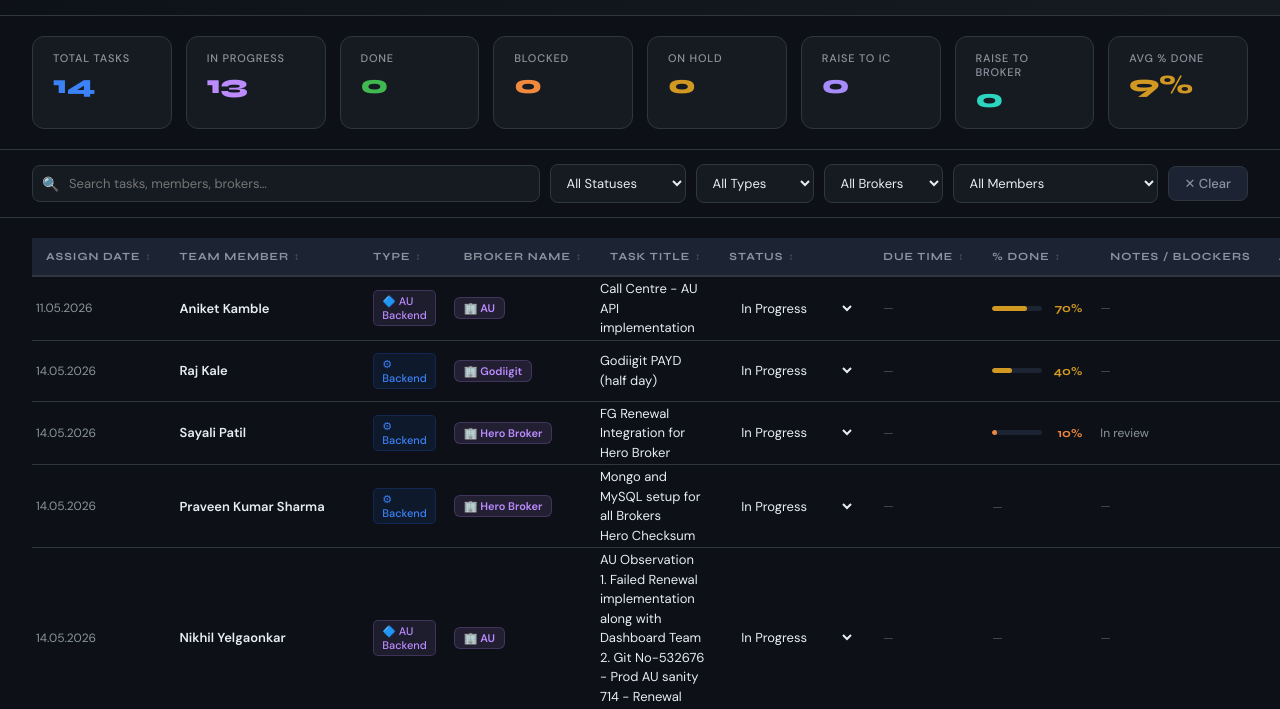
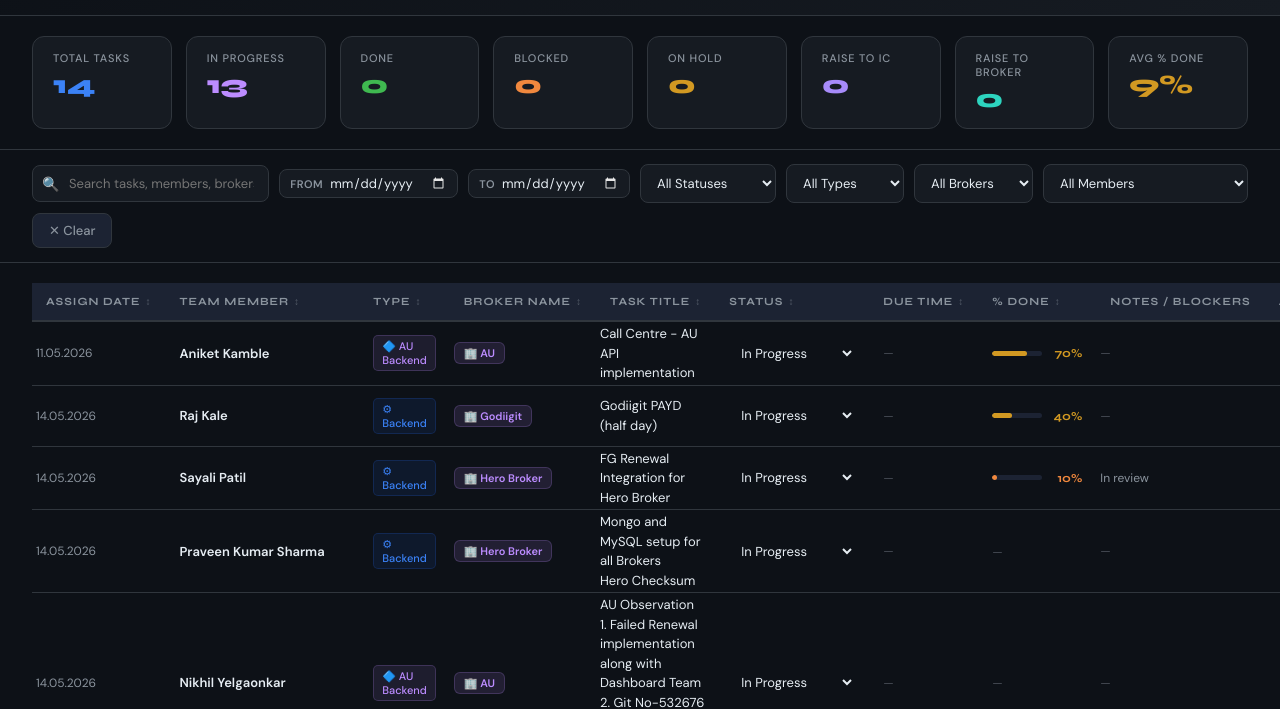
Before and after one commit to Nirmalfyntune/dev-task-tracker, a plain HTML site: page index.html in a window 1280 px wide. Shown: the part 97-806 px from the top of the page. Drawn offline with Linux system fonts and the light colour scheme.

Commit message:
Update index.html
Date range

```diff
--- a/index.html
+++ b/index.html
@@ -130,7 +130,7 @@
     border-bottom: 1px solid var(--border);
   }
   .search-box {
-    position: relative; flex: 1; min-width: 200px;
+    position: relative; flex: 1.5; min-width: 200px;
   }
   .search-box input {
     width: 100%; padding: 9px 14px 9px 36px;
@@ -142,6 +142,23 @@
   }
   .search-box input:focus { border-color: var(--accent); box-shadow: 0 0 0 3px var(--accent-glow); }
   .search-icon { position: absolute; left: 10px; top: 50%; transform: translateY(-50%); color: var(--text-muted); font-size: 14px; }
+
+  /* DATE FILTER BLOCKS */
+  .date-filter-group {
+    display: flex; align-items: center; gap: 6px; background: var(--surface);
+    border: 1px solid var(--border); border-radius: 8px; padding: 4px 10px;
+  }
+  .date-filter-group label {
+    font-size: 11px; color: var(--text-muted); font-weight: 600; text-transform: uppercase; letter-spacing: 0.5px;
+  }
+  .date-filter-group input[type="date"] {
+    background: transparent; border: none; color: var(--text); font-size: 13px;
+    font-family: 'DM Sans', sans-serif; outline: none; cursor: pointer;
+  }
+  .date-filter-group input[type="date"]::-webkit-calendar-picker-indicator {
+    filter: invert(0.9); cursor: pointer;
+  }
+
   .filter-select {
     padding: 9px 12px; background: var(--surface); border: 1px solid var(--border);
     border-radius: 8px; color: var(--text); font-size: 13px;
@@ -190,7 +207,6 @@
   }
   tbody tr:hover { background: rgba(37,99,235,0.06); transform: scale(1.001); }
 
-  /* Highlight Done tasks with subtle green background and strong left border */
   tbody tr.task-done-row {
     background: rgba(63, 185, 80, 0.08);
     border-left: 4px solid var(--green);
@@ -255,41 +271,25 @@
 
   /* EDITABLE CELL */
   .editable {
-    cursor: pointer;
-    position: relative;
-    border-radius: 5px;
-    padding: 2px 4px;
-    margin: -2px -4px;
-    transition: background 0.15s;
+    cursor: pointer; position: relative; border-radius: 5px; padding: 2px 4px; margin: -2px -4px; transition: background 0.15s;
   }
   .editable:hover { background: rgba(255,255,255,0.06); }
   .editable:hover::after { content: '✎'; font-size: 10px; margin-left: 5px; color: var(--text-dim); }
 
   /* INLINE EDIT INPUT */
   .inline-edit {
-    background: var(--surface2); border: 1px solid var(--accent);
-    border-radius: 5px; color: var(--text); font-size: 13px;
-    font-family: 'DM Sans', sans-serif;
-    padding: 4px 8px; width: 100%; outline: none;
-    box-shadow: 0 0 0 3px var(--accent-glow);
+    background: var(--surface2); border: 1px solid var(--accent); border-radius: 5px; color: var(--text); font-size: 13px;
+    font-family: 'DM Sans', sans-serif; padding: 4px 8px; width: 100%; outline: none; box-shadow: 0 0 0 3px var(--accent-glow);
   }
 
   /* MODAL OVERLAY */
   .modal-overlay {
-    display: none; position: fixed; inset: 0;
-    background: rgba(0,0,0,0.7); backdrop-filter: blur(4px);
-    z-index: 200; align-items: center; justify-content: center;
+    display: none; position: fixed; inset: 0; background: rgba(0,0,0,0.7); backdrop-filter: blur(4px); z-index: 200; align-items: center; justify-content: center;
   }
   .modal-overlay.open { display: flex; }
   .modal {
-    background: var(--surface);
-    border: 1px solid var(--border);
-    border-radius: 16px;
-    padding: 28px 32px;
-    width: 560px; max-width: 95vw;
-    box-shadow: 0 20px 60px rgba(0,0,0,0.5);
-    animation: modalIn 0.25s ease;
-    max-height: 90vh; overflow-y: auto;
+    background: var(--surface); border: 1px solid var(--border); border-radius: 16px; padding: 28px 32px; width: 560px; max-width: 95vw;
+    box-shadow: 0 20px 60px rgba(0,0,0,0.5); animation: modalIn 0.25s ease; max-height: 90vh; overflow-y: auto;
   }
   @keyframes modalIn {
     from { opacity: 0; transform: scale(0.94) translateY(20px); }
@@ -301,11 +301,8 @@
   .form-group.full { grid-column: 1/-1; }
   .form-group label { font-size: 11px; font-weight: 600; text-transform: uppercase; letter-spacing: 0.7px; color: var(--text-muted); }
   .form-group input, .form-group select, .form-group textarea {
-    padding: 9px 12px;
-    background: var(--surface2); border: 1px solid var(--border);
-    border-radius: 8px; color: var(--text); font-size: 13px;
-    font-family: 'DM Sans', sans-serif;
-    outline: none; transition: border-color 0.2s;
+    padding: 9px 12px; background: var(--surface2); border: 1px solid var(--border); border-radius: 8px; color: var(--text); font-size: 13px;
+    font-family: 'DM Sans', sans-serif; outline: none; transition: border-color 0.2s;
   }
   .form-group input:focus, .form-group select:focus, .form-group textarea:focus {
     border-color: var(--accent); box-shadow: 0 0 0 3px var(--accent-glow);
@@ -317,12 +314,8 @@
   /* TOAST */
   .toast-container { position: fixed; bottom: 24px; right: 24px; z-index: 300; display: flex; flex-direction: column; gap: 8px; }
   .toast {
-    background: var(--surface2); border: 1px solid var(--border);
-    border-radius: 10px; padding: 12px 18px;
-    font-size: 13px; color: var(--text);
-    animation: toastIn 0.3s ease;
-    box-shadow: 0 8px 24px rgba(0,0,0,0.4);
-    display: flex; align-items: center; gap: 8px;
+    background: var(--surface2); border: 1px solid var(--border); border-radius: 10px; padding: 12px 18px; font-size: 13px; color: var(--text);
+    animation: toastIn 0.3s ease; box-shadow: 0 8px 24px rgba(0,0,0,0.4); display: flex; align-items: center; gap: 8px;
   }
   @keyframes toastIn {
     from { opacity: 0; transform: translateX(40px); }
@@ -330,9 +323,7 @@
   }
 
   /* EMPTY STATE */
-  .empty-state {
-    text-align: center; padding: 60px 20px; color: var(--text-muted);
-  }
+  .empty-state { text-align: center; padding: 60px 20px; color: var(--text-muted); }
   .empty-state .icon { font-size: 40px; margin-bottom: 12px; }
   .empty-state p { font-size: 14px; }
 
@@ -340,9 +331,7 @@
   .row-actions { display: flex; gap: 6px; opacity: 0; transition: opacity 0.2s; }
   tbody tr:hover .row-actions { opacity: 1; }
   .action-btn {
-    width: 26px; height: 26px; border-radius: 6px; border: none;
-    cursor: pointer; font-size: 12px; display: flex; align-items: center; justify-content: center;
-    transition: all 0.15s;
+    width: 26px; height: 26px; border-radius: 6px; border: none; cursor: pointer; font-size: 12px; display: flex; align-items: center; justify-content: center; transition: all 0.15s;
   }
   .action-btn.edit { background: rgba(37,99,235,0.15); color: var(--accent2); }
   .action-btn.edit:hover { background: rgba(37,99,235,0.3); }
@@ -351,7 +340,9 @@
   .action-btn.delete { background: rgba(248,81,73,0.12); color: var(--red); }
   .action-btn.delete:hover { background: rgba(248,81,73,0.25); }
 
-  /* RESPONSIVE */
+  @media (max-width: 990px) {
+    .controls { gap: 8px; }
+  }
   @media (max-width: 700px) {
     .topbar, .stats-row, .controls, .table-wrapper { padding: 14px 12px; }
     .stats-row { gap: 8px; }
@@ -385,6 +376,17 @@
     <span class="search-icon">🔍</span>
     <input type="text" id="search-input" placeholder="Search tasks, members, brokers…" oninput="renderTable()"/>
   </div>
+
+  <!-- DATE RANGE FILTERS -->
+  <div class="date-filter-group">
+    <label>From</label>
+    <input type="date" id="filter-from-date" onchange="renderTable()"/>
+  </div>
+  <div class="date-filter-group">
+    <label>To</label>
+    <input type="date" id="filter-to-date" onchange="renderTable()"/>
+  </div>
+
   <select class="filter-select" id="filter-status" onchange="renderTable()">
     <option value="">All Statuses</option>
     <option value="In Progress">In Progress</option>
@@ -605,6 +607,8 @@ function populateFilters() {
 
 function clearFilters() {
   document.getElementById('search-input').value='';
+  document.getElementById('filter-from-date').value='';
+  document.getElementById('filter-to-date').value='';
   document.getElementById('filter-status').value='';
   document.getElementById('filter-type').value='';
   document.getElementById('filter-broker').value='';
@@ -622,6 +626,8 @@ function sortBy(col) {
 // ─── RENDER TABLE ─────────────────────────────────────────────────────────────
 function renderTable() {
   const search = document.getElementById('search-input').value.toLowerCase();
+  const fromDate = document.getElementById('filter-from-date').value;
+  const toDate = document.getElementById('filter-to-date').value;
   const fStatus = document.getElementById('filter-status').value;
   const fType = document.getElementById('filter-type').value;
   const fBroker = document.getElementById('filter-broker').value;
@@ -629,7 +635,13 @@ function renderTable() {
 
   let filtered = tasks.filter(t => {
     const haystack = [t.member,t.title,t.broker,t.notes,t.type].join(' ').toLowerCase();
+
+    // Evaluate Date Boundaries
+    const matchesFrom = !fromDate || t.assignDate >= fromDate;
+    const matchesTo = !toDate || t.assignDate <= toDate;
+
     return (!search || haystack.includes(search))
+      && matchesFrom && matchesTo
       && (!fStatus || t.status===fStatus)
       && (!fType || t.type===fType)
       && (!fBroker || t.broker===fBroker)
@@ -811,13 +823,19 @@ function saveTask() {
 // ─── EXPORT CSV ──────────────────────────────────────────────────────────────
 function getFilteredTasks() {
   const search  = document.getElementById('search-input').value.toLowerCase();
+  const fromDate = document.getElementById('filter-from-date').value;
+  const toDate = document.getElementById('filter-to-date').value;
   const fStatus = document.getElementById('filter-status').value;
   const fType   = document.getElementById('filter-type').value;
   const fBroker = document.getElementById('filter-broker').value;
   const fMember = document.getElementById('filter-member').value;
   return tasks.filter(t => {
     const hay = [t.member,t.title,t.broker,t.notes,t.type].join(' ').toLowerCase();
+    const matchesFrom = !fromDate || t.assignDate >= fromDate;
+    const matchesTo = !toDate || t.assignDate <= toDate;
+
     return (!search || hay.includes(search))
+      && matchesFrom && matchesTo
       && (!fStatus || t.status===fStatus)
       && (!fType   || t.type===fType)
       && (!fBroker || t.broker===fBroker)
```
